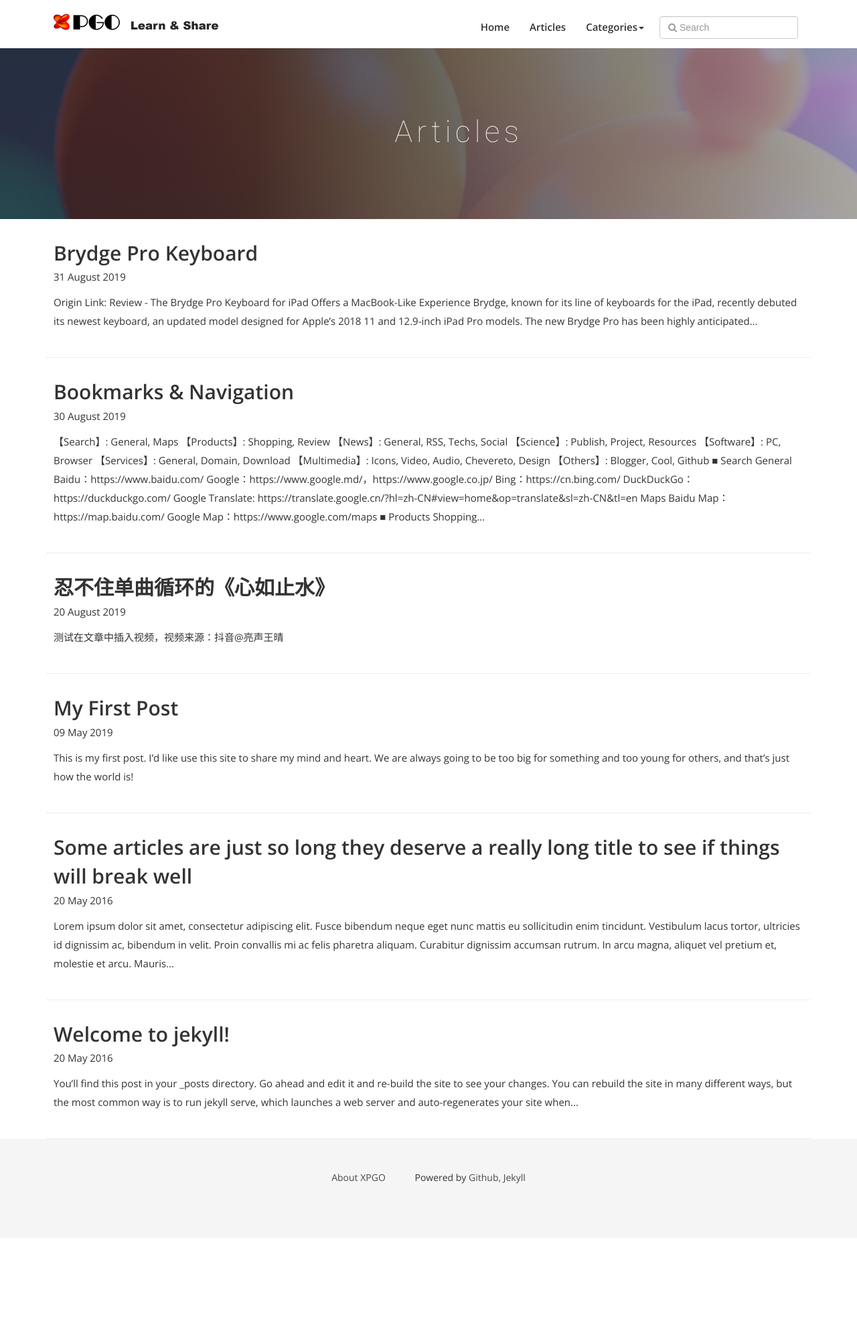
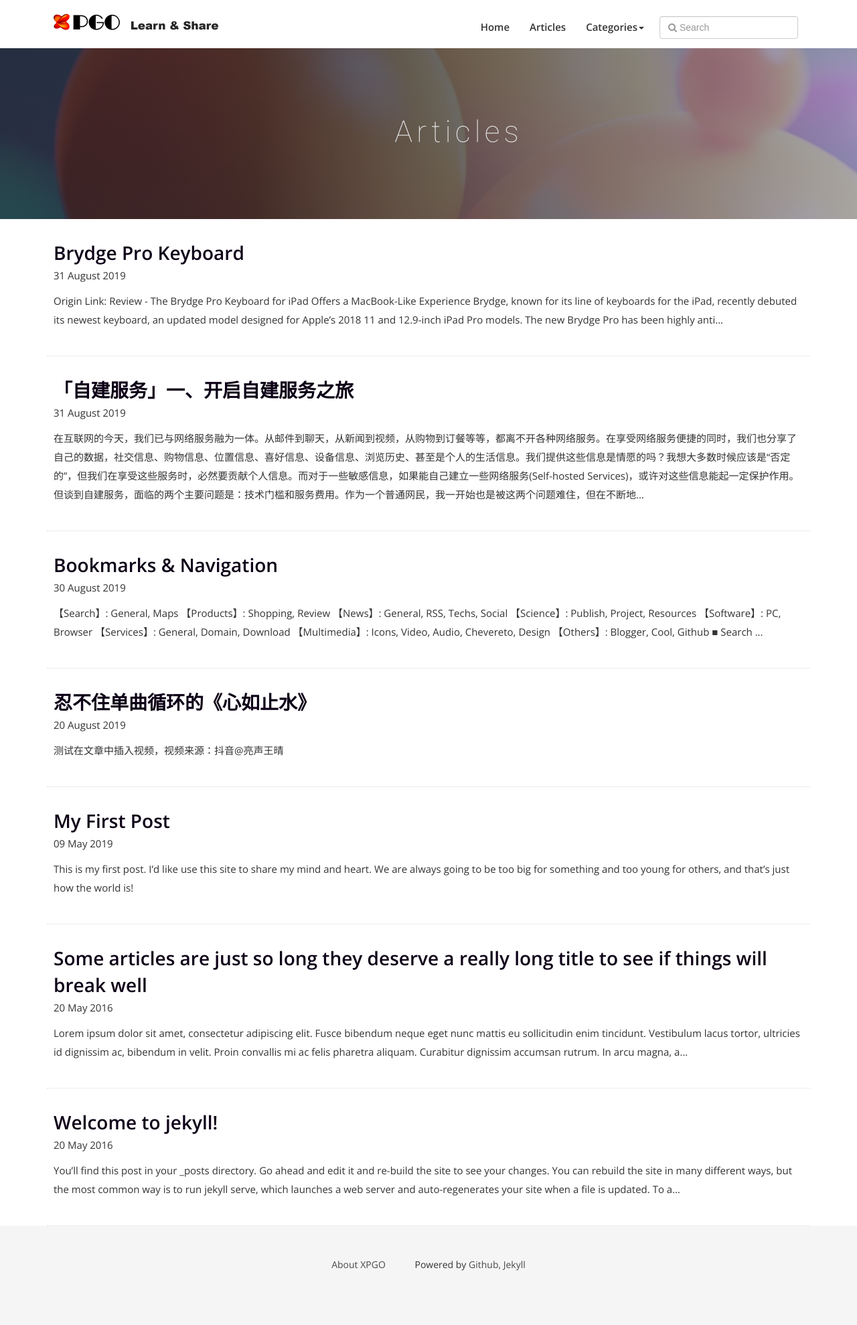
Before and after one commit to xpgo/xpgo.github.io, a Jekyll site: the page built from html/articles.html, in a window 1280 px wide. Shown: the whole page at 67% size. Built offline with Jekyll 4.4.1, drawn with Linux system fonts in a browser that asks for light colours; some web fonts are replaced; before the commit the page ends 1848 px from its top, so only the background shows below that.

Commit message:
start self hosted

```diff
--- /dev/null
+++ b/_posts/dev/2019-08-31-self-hosted-start.md
@@ -0,0 +1,49 @@
+---
+layout: post
+title: 「自建服务」一、开启自建服务之旅
+subtitle: 我们什么要开启自建服务，开启哪些类型的服务，如何开启？
+author: xpgo
+category: Dev
+tags: [blog, dev]
+---
+
+![e71bb9726a8071c947f393e127211a70.jpg](https://ngrok.xscale.cn:8097/images/2019/07/18/e71bb9726a8071c947f393e127211a70.jpg)
+
+在互联网的今天，我们已与网络服务融为一体。从邮件到聊天，从新闻到视频，从购物到订餐等等，都离不开各种网络服务。在享受网络服务便捷的同时，我们也分享了自己的数据，社交信息、购物信息、位置信息、喜好信息、设备信息、浏览历史、甚至是个人的生活信息。我们提供这些信息是情愿的吗？我想大多数时候应该是“否定的”，但我们在享受这些服务时，必然要贡献个人信息。而对于一些敏感信息，如果能自己建立一些网络服务(Self-hosted Services)，或许对这些信息能起一定保护作用。
+
+但谈到自建服务，面临的两个主要问题是：技术门槛和服务费用。作为一个普通网民，我一开始也是被这两个问题难住，但在不断地尝试和挣扎中发现，只要有一定的参考和指导，即使不是学计算机的，要实现低成本的自建服务，并非遥不可及，而是一件不太复杂而且有意思的事。这也是开启这个「自建服务」文章系列原因，希望可以为想保护和管理自己数据的人提供一些参考。
+
+## 自建服务的意义
+
+自建服务最大的意义当然是尽最大程度地保护我们的数据和信息，自己的数据放在自己的手里。你不会知道一些大公司在拿我们的数据干什么，亦或当有的公司数据泄露之后，你的私人信息将被公开，被不法人士利用。特别是人工智能迅速发展的今天，你和信息已经被一些大公司当作数据财富，随意挥霍。
+
+自建服务可以让我们的数据集中到一起，做为自己的信息财富。当我们用的网络服务越来越多时，我们的数据也越来越分散，想必每个人现在注册的网站都有上百条了，我们的信息被分散到各个网站上，而且各个网站之间的数据是难以互通的。自建服务可以让我们有条理地集中管理各种数据和信息，当然这些数据不仅仅是我们自己的，也可以是包括家人的信息。
+
+自建服务可以让我们了解各项数据的形式和重要性，同时在自建服务的同时增加对互联网知识的了解，在自建服务中学习和成长。
+
+## 自建服务需要什么？
+
+搭建自建网络服务，需要以下三个前提：
+
+1. **网络**，对于家庭而言，只要我们能通过运营商上网就要可以。在后续文章中将介绍如何设置网络和域名。
+2. **硬件**，即服务器，其实我们不需要上万元的工作站，也不需要购买云服务器，只需要购买一台像群晖NAS那样的网络存储服务器即可，既可节省空间，也节省成本。在后续文章中将介绍如何挑选NAS服务器。这种商业的服务器，不需要我们配置太多东西，而且配置起来十分方便。
+3. **软件**，即自建服务的软件或代码，这个不需要我们写，因为免费的很多很多，具体可参考[Awesome Selfhosted](https://github.com/Kickball/awesome-selfhosted)。在后面的文章中，将分别介绍不同的自建服务的功能和部署，大多情况下只需用鼠标点击几下即可完成。
+
+后续文章中将分别从这三个方面来介绍如何开启详细的自建服务之旅。
+
+## 搭建什么服务？
+
+通过一些简单的操作，我们就可以搭建各种常用的服务，包括：
+
+- 邮件服务
+- 聊天服务
+- 个人网站
+- 云笔记、云剪切板
+- 网页导航、网页收藏
+- 智能家电
+- 云盘服务
+- 图床服务
+- 新闻订阅
+- 其它更多
+
+后续文章中将介绍针对每一个需求，选择合适的自建服务，以及如何配置这些服务。
--- a/css/style.css
+++ b/css/style.css
@@ -51,6 +51,10 @@ header {
 }
 
 
+header .navbar-default .navbar-nav a:hover {
+  color: #e32900;
+}
+
 /*---------------------------------------------
           post
 -----------------------------------------------*/
@@ -64,12 +68,12 @@ header {
 }
 
 .post-area a:link, .post-area a:visited {
-  font-size: 30px;
-  color: #333;
+  font-size: 200%;
+  color: #0D0017;
 }
 
 .post-area a:hover {
-  color: #0D0017;
+  color: #e32900;
 }
 
 .post #intro .block img {
@@ -82,7 +86,7 @@ header {
 
 @media screen and (min-width: 800px) {
   .post #intro .block img {
-    max-width: 60%;
+    max-width: 70%;
   }
 }
 
@@ -105,6 +109,11 @@ header {
     display: block;
     width: 100%;
     max-height: 80vh;
+}
+
+#intro .block h2 {
+    padding-top: 20px;
+    padding-bottom: 20px;
 }
 
 /*---------------------------------------------
--- a/html/articles.html
+++ b/html/articles.html
@@ -26,7 +26,7 @@ permalink: /articles/
       <a href="{{ post.url | prepend: site.baseurl }}" class="post-title">{{ post.title }}</a>
       <p class="post-date">{{ post.date | date_to_long_string }}</p>
       <p>
-        {{ post.content | strip_html | truncatewords: 50 }}
+        {{ post.content | strip_html | truncate: 300 }}
       </p>
     </div>
     {% endfor %}
```
